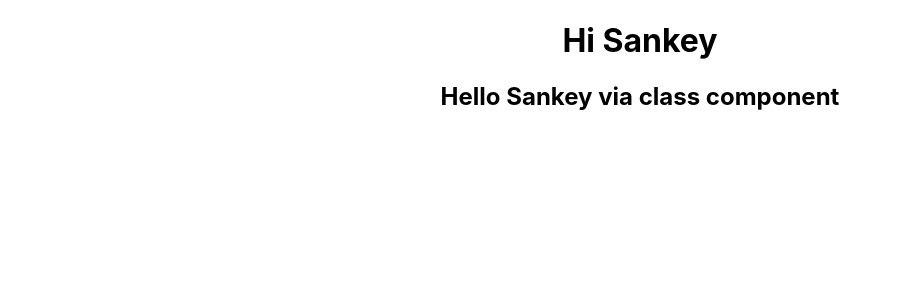
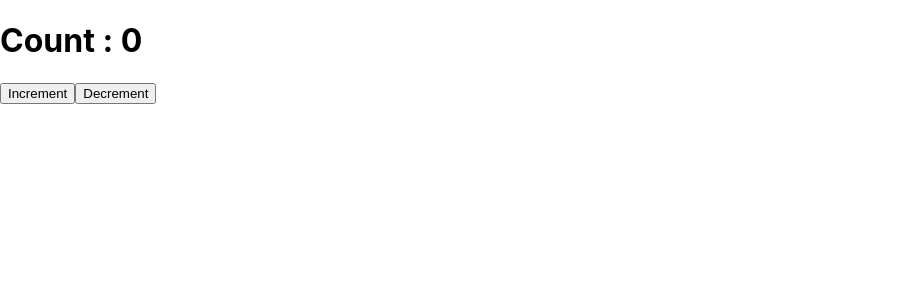
Before and after one commit to sankrj20/react-learning, a React (Create React App) app in the folder hello-world/: page / in a window 1280 px wide. Shown: the top 300 px of the page, without its empty margins (0-902 px from the left). Built offline with nearby package versions, Linux system fonts and the light colour scheme.

Commit message:
Tutorial 11 Props and State for class components

```diff
--- a/hello-world/src/App.js
+++ b/hello-world/src/App.js
@@ -3,14 +3,27 @@ import './App.css';
 import Greet from './components/Greet';
 import { Component } from 'react';
 import Welcome from './components/Welcome';
+import MessageChanger from './components/MessageChanger';
+import Counter from './components/Counter';
 
 class App extends Component {
   render() {
     return (
+      /*
       <div className="App">
-        <Greet />
-        <Welcome />
+        <Greet name = "Rajas">
+          <button>Click me </button>
+        </Greet>
+        <Greet name = "Ada" />
+        <Welcome name = "Zinier"/>
+        <Welcome name = "Sankey">
+          <button>Dont click me </button>
+        </Welcome>
+        <MessageChanger />
       </div>
+      */
+      <Counter />
+
     )
   }
 }
--- /dev/null
+++ b/hello-world/src/components/Counter.js
@@ -0,0 +1,32 @@
+import React, { Component } from "react";
+
+class Counter extends Component{
+    constructor(props){
+        super(props)
+        this.state = {
+            count : 0
+        }
+    }
+    increment() {
+        this.setState ({
+            count : this.state.count + 1
+        })
+    }
+    decrement() {
+        this.setState ({
+            count : this.state.count -1
+        })
+    }
+
+    render() {
+        return (
+            <div>
+                <h1>Count : {this.state.count}</h1>
+                <button onClick={() => this.increment() }>Increment</button>
+                <button onClick={() => this.decrement() }>Decrement</button>
+            </div>
+        )
+
+    }
+}
+export default Counter;
--- a/hello-world/src/components/Greet.js
+++ b/hello-world/src/components/Greet.js
@@ -1,4 +1,11 @@
 import React from 'react';
-const Greet = () => <h1>Hi Sankey</h1>
+const Greet = (props) => {
+    return (
+        <div>
+            <h1>Hi {props.name}</h1>
+            {props.children}
+        </div>
+    )
+}
 
 export default Greet;
--- /dev/null
+++ b/hello-world/src/components/MessageChanger.js
@@ -0,0 +1,16 @@
+import React from "react";
+import { useState } from "react";
+
+const MessageChanger = () => {
+    const [message , setMessage] = useState("Black");
+    function changeMessage() {
+        setMessage("White")
+    }
+    return(
+        <div>
+            <h1>{message}</h1>
+            <button onClick= {changeMessage}>Switch colours</button>
+        </div>
+    )
+}
+export default MessageChanger
--- a/hello-world/src/components/Welcome.js
+++ b/hello-world/src/components/Welcome.js
@@ -1,8 +1,13 @@
 import React from "react";
 import { Component } from "react";
-class Welcome extends Component{
-    render(){
-        return <h2>Hello Sankey via class component </h2>
+class Welcome extends Component {
+    render() {
+        return (
+            <div>
+                <h1>Hello {this.props.name} via class component </h1>
+                {this.props.children}
+            </div>
+        )
     }
 }
 export default Welcome;
```
